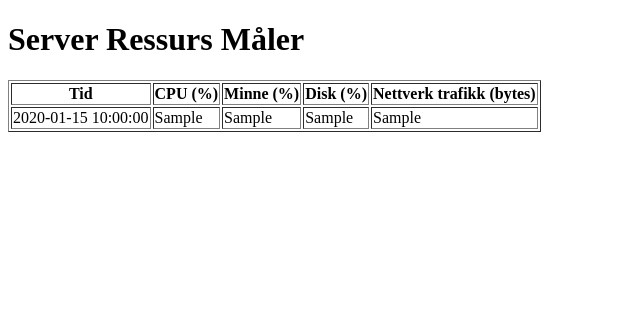
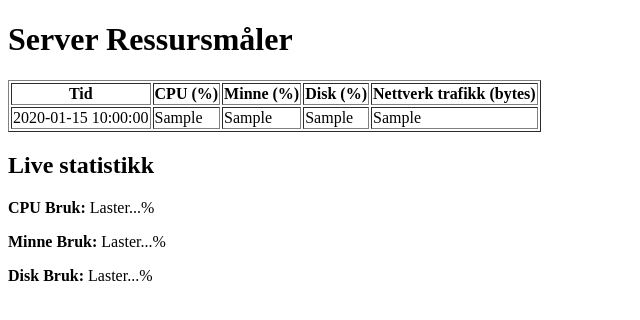
Before and after one commit to NiVeK004/linux_server, a Python web app: template templates/index.html in a window 1280 px wide. Shown: the top 320 px of the page, without its empty margins (0-640 px from the left). Run offline with Jinja, Linux system fonts and the light colour scheme; the template is opened without the code that fills it: most values are stand-ins (such as "Sample title", 1, 10 or a date in 2020).

Commit message:
La til real-time data integrering med JS & Flask API

```diff
--- a/templates/index.html
+++ b/templates/index.html
@@ -3,10 +3,10 @@
 <head>
     <meta charset="UTF-8">
     <meta name="viewport" content="width=device-width, initial-scale=1.0">
-    <title>Server Monitoring Dashboard</title>
+    <title>Server Ressursmåler</title>
 </head>
 <body>
-    <h1>Server Ressurs Måler</h1>
+    <h1>Server Ressursmåler</h1>
     <table border="1">
         <tr>
             <th>Tid</th>
@@ -25,5 +25,41 @@
         </tr>
         {% endfor %}
     </table>
+<div class="bg-white p-4 rounded-lg shadow-lg mb-8">
+	<h2 class="text-2xl font-semibold text-blue-600 mb-4">Live statistikk</h2>
+	<p><strong>CPU Bruk:</strong> <span id="live-cpu">Laster...</span>%</p>
+	<p><strong>Minne Bruk:</strong> <span id="live-minne">Laster...</span>%</p>
+	<p><strong>Disk Bruk:</strong> <span id="live-disk">Laster...</span>%</p>
+</div>
+
+
+<script>
+    // Funksjon som henter stats
+    async function hentLiveStats() {
+        try {
+            // Henter data fra /system-stats endpoint
+            const response = await fetch('/system-stats');
+
+            // Sjekk om respons OK (status 200)
+            if (!response.ok) {
+                throw new Error(`HTTP error! Status: ${response.status}`);
+            }
+
+            // Venter på JSON respons
+            const data = await response.json();
+
+            // Oppdatering av HTML
+            document.getElementById('live-cpu').innerText = data.cpu_usage;
+            document.getElementById('live-minne').innerText = data.ram_usage;
+            document.getElementById('live-disk').innerText = data.disk_usage;
+        } catch (error) {
+            console.error('Error fetching live stats:', error);
+        }
+    }
+
+    // Hent data hvert 5 sekund
+    setInterval(hentLiveStats, 5000);
+    hentLiveStats(); // Første henting når siden laster
+</script>
 </body>
 </html>
```
Also changed, not shown: app.py (+12 -1 lines).
